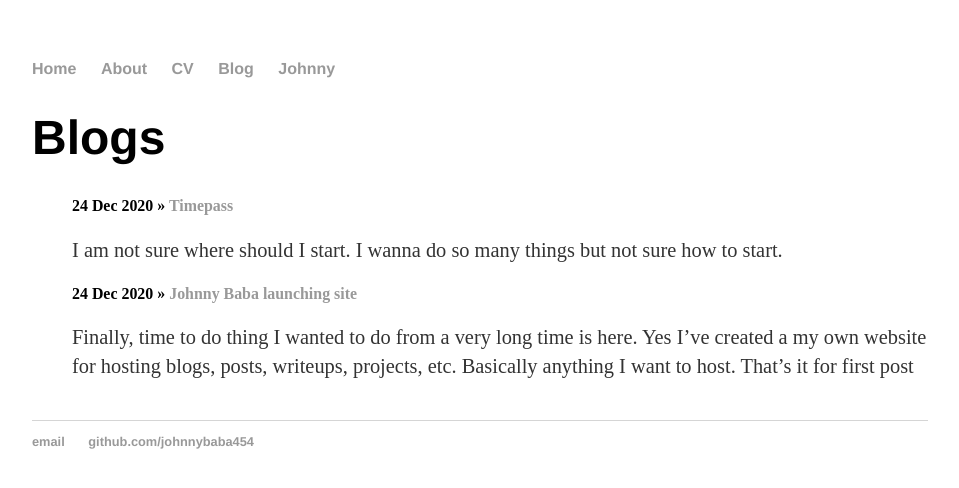
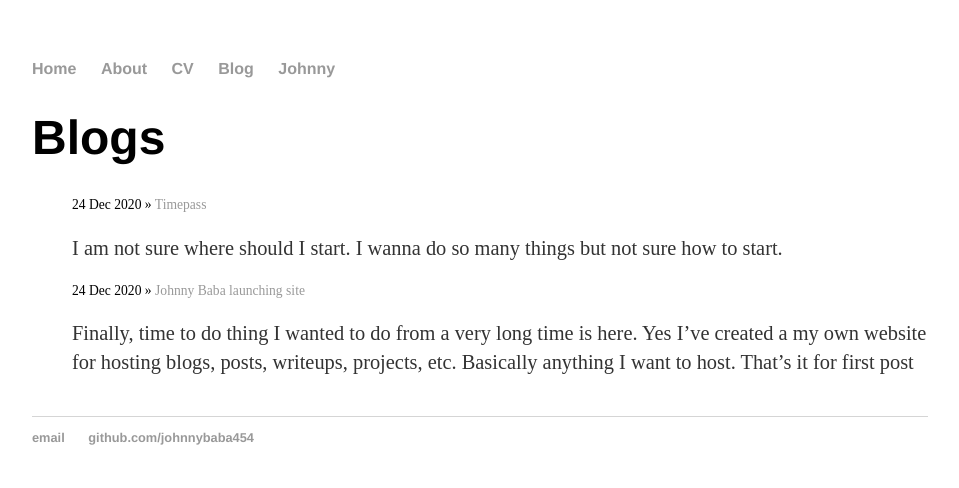
Before and after one commit to johnnybaba454/johnnybaba454.github.io, a Jekyll site: the page built from blog/index.html, in a window 1280 px wide. Shown: the top 488 px of the page, without its empty margins (160-1119 px from the left). Built offline with Jekyll 4.4.1, drawn with Linux system fonts in a browser that asks for light colours; Markdown is read by kramdown in place of the engine named in the settings.

```diff
--- a/blog/index.html
+++ b/blog/index.html
@@ -7,7 +7,7 @@ title: Blogs
 
 	  {% for post in site.posts %}
 	    <li>
-		    <h3><span>{{ post.date | date_to_string }}</span> » <a href="{{ post.url }}" title="{{ post.title }}">{{ post.title }}</a></h3>
+		    <span>{{ post.date | date_to_string }}</span> » <a href="{{ post.url }}" title="{{ post.title }}">{{ post.title }}</a>
 		    {{post.content}}
 
 
```
